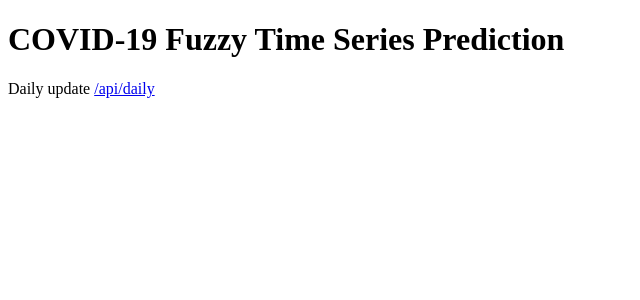
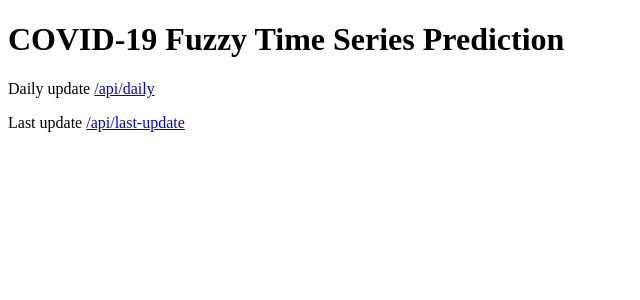
Before and after one commit to arifikhsan/covid-fts-next, a Next.js app: page / in a window 1280 px wide. Shown: the top 300 px of the page, without its empty margins (0-640 px from the left). Built offline with nearby package versions, Linux system fonts and the light colour scheme.

Commit message:
last update

```diff
--- a/pages/index.js
+++ b/pages/index.js
@@ -10,9 +10,12 @@ export default function Home() {
       </Head>
 
       <main>
-        <h1 className="title">COVID-19 Fuzzy Time Series Prediction</h1>
-        <p className="description">
-          Daily update <a id="api" href="/api/daily">/api/daily</a>
+        <h1>COVID-19 Fuzzy Time Series Prediction</h1>
+        <p>
+          Daily update <a href="/api/daily">/api/daily</a>
+        </p>
+        <p>
+          Last update <a href="/api/last-update">/api/last-update</a>
         </p>
       </main>
     </div>
```
